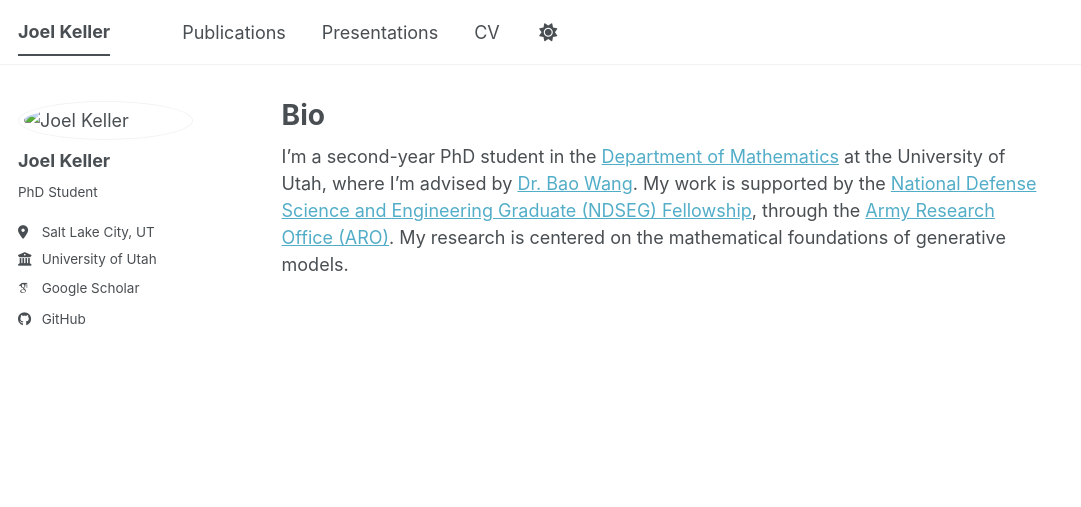
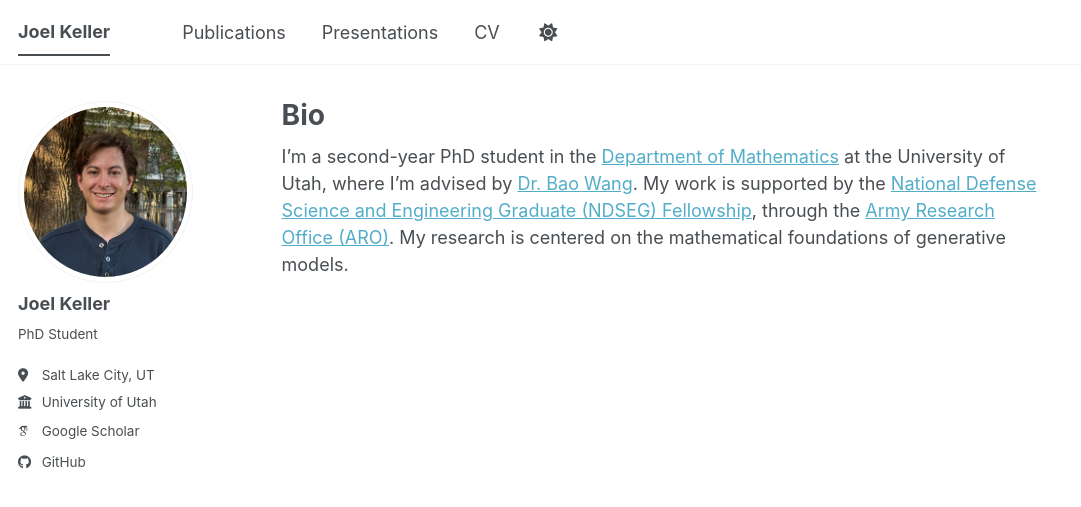
Before and after one commit to joel-keller/joel-keller.github.io, a Jekyll site: the page built from _pages/about.md, in a window 1280 px wide. Shown: the top 507 px of the page, without its empty margins (0-1081 px from the left). Built offline with Jekyll 4.4.1, drawn with Linux system fonts in a browser that asks for light colours; some web fonts are replaced; a script bundle is joined from its source files by our own code; library files that are not in the unit come from our copies.

Commit message:
picture hopefully renders

```diff
--- a/_config.yml
+++ b/_config.yml
@@ -23,7 +23,7 @@ repository               : "joel-keller/joel-keller.github.io"
 #               Additional customization can be done by editing /_includes/author-profile.html
 author:
   # Biographic information
-  avatar           : "images/unedited.png"
+  avatar           : "unedited.png"
   name             : "Joel Keller"
   pronouns         : # example: "she/her"
   bio              : "PhD Student"
```
